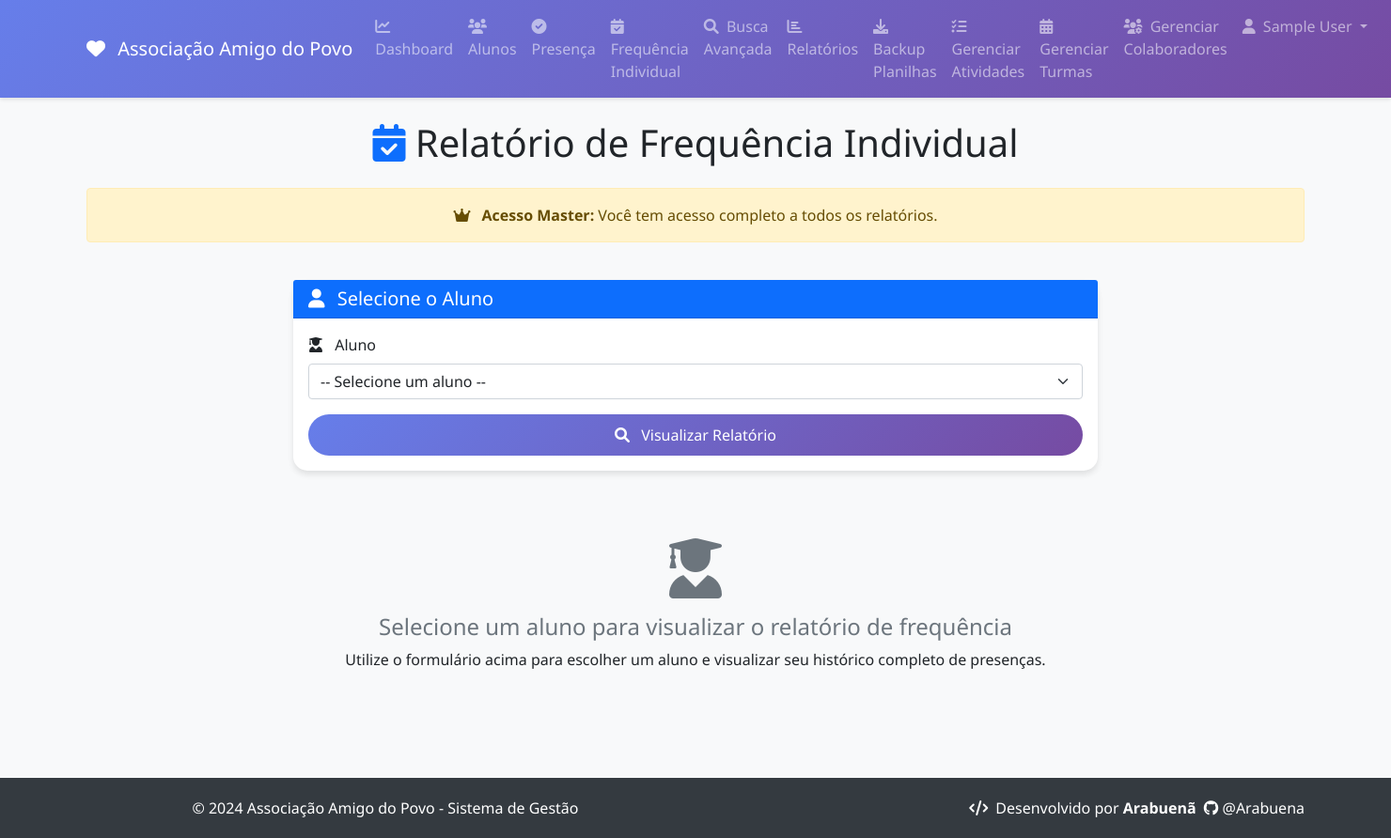
After one commit to arabeuna/associacaoamigodopovo, a Flask app: page /frequencia_individual in a window 1480 px wide. The commit adds this page. Shown: the whole page at 94% size. Run offline with Flask 3, Linux system fonts and the light colour scheme; the visitor is signed in with stand-in values (Sample User, id 1).

Commit message:
busca nova

```diff
--- a/app.py
+++ b/app.py
@@ -1802,6 +1802,46 @@ def marcar_presenca():
     except Exception as e:
         return jsonify({'success': False, 'message': f'Erro ao marcar presença: {str(e)}'})
 
+@app.route('/frequencia_individual')
+@login_obrigatorio
+def frequencia_individual():
+    # Obter alunos baseado no nível de acesso do usuário
+    lista_alunos = obter_alunos_usuario()
+    usuario_nome = session.get('usuario_nome', 'Usuário')
+    nivel_usuario = session.get('usuario_nivel', 'usuario')
+
+    # Verificar se um aluno foi selecionado
+    aluno_id = request.args.get('aluno_id')
+    aluno_selecionado = None
+    dados_presenca = None
+
+    if aluno_id and aluno_id.isdigit():
+        aluno_id = int(aluno_id)
+        if 0 <= aluno_id < len(academia.alunos_reais):
+            aluno_selecionado = academia.alunos_reais[aluno_id]
+
+            # Verificar permissão para ver este aluno
+            if nivel_usuario == 'usuario':
+                # Professores só podem ver alunos da sua atividade
+                usuario_logado = session.get('usuario_logado')
+                usuario_info = USUARIOS.get(usuario_logado, {})
+                atividades_responsavel = usuario_info.get('atividades_responsavel', [])
+
+                if aluno_selecionado.get('atividade') not in atividades_responsavel:
+                    aluno_selecionado = None
+
+            # Obter dados de presença
+            if aluno_selecionado:
+                dados_presenca = academia.get_presenca_aluno(aluno_selecionado['nome'])
+
+    return render_template('frequencia_individual.html',
+                          alunos=lista_alunos,
+                          aluno_id=aluno_id,
+                          aluno_selecionado=aluno_selecionado,
+                          dados_presenca=dados_presenca,
+                          usuario_nome=usuario_nome,
+                          nivel_usuario=nivel_usuario)
+
 @app.route('/marcar_presenca_detalhada', methods=['POST'])
 @login_obrigatorio
 def marcar_presenca_detalhada():
@@ -2160,6 +2200,9 @@ def obter_aluno(aluno_id):
         # Adicionar dados de presença se for da Informática
         dados_presenca = None
         if aluno.get('atividade') == 'Informática':
+            dados_presenca = academia.get_presenca_aluno(aluno['nome'])
+        else:
+            # Para outros cursos, também buscar dados de presença
             dados_presenca = academia.get_presenca_aluno(aluno['nome'])
 
         return jsonify({
--- a/templates/base.html
+++ b/templates/base.html
@@ -72,6 +72,11 @@
                     <li class="nav-item">
                         <a class="nav-link" href="{{ url_for('presenca') }}">
                             <i class="fas fa-check-circle me-1"></i> Presença
+                        </a>
+                    </li>
+                    <li class="nav-item">
+                        <a class="nav-link" href="{{ url_for('frequencia_individual') }}">
+                            <i class="fas fa-calendar-check me-1"></i> Frequência Individual
                         </a>
                     </li>
                     <li class="nav-item">
--- /dev/null
+++ b/templates/frequencia_individual.html
@@ -0,0 +1,442 @@
+{% extends "base.html" %}
+
+{% block title %}Relatório de Frequência Individual - Associação Amigo do Povo{% endblock %}
+
+{% block content %}
+<div class="row mb-4">
+    <div class="col-12">
+        <h1 class="display-6 text-center mb-4">
+            <i class="fas fa-calendar-check text-primary"></i>
+            Relatório de Frequência Individual
+        </h1>
+
+        {% if nivel_usuario == 'usuario' %}
+        <div class="alert alert-info text-center">
+            <i class="fas fa-chalkboard-teacher me-2"></i>
+            <strong>Acesso Restrito:</strong> Você pode visualizar apenas os relatórios dos seus alunos atribuídos.
+        </div>
+        {% elif nivel_usuario == 'admin' %}
+        <div class="alert alert-success text-center">
+            <i class="fas fa-shield-alt me-2"></i>
+            <strong>Acesso Administrativo:</strong> Você pode visualizar relatórios de qualquer aluno.
+        </div>
+        {% elif nivel_usuario == 'admin_master' %}
+        <div class="alert alert-warning text-center">
+            <i class="fas fa-crown me-2"></i>
+            <strong>Acesso Master:</strong> Você tem acesso completo a todos os relatórios.
+        </div>
+        {% endif %}
+    </div>
+</div>
+
+<!-- Seleção de Aluno -->
+<div class="row justify-content-center mb-4">
+    <div class="col-md-8">
+        <div class="card">
+            <div class="card-header bg-primary text-white">
+                <h5 class="mb-0">
+                    <i class="fas fa-user me-2"></i>
+                    Selecione o Aluno
+                </h5>
+            </div>
+            <div class="card-body">
+                <form id="formRelatorioFrequencia" action="{{ url_for('frequencia_individual') }}" method="get">
+                    <div class="mb-3">
+                        <label for="aluno_id" class="form-label">
+                            <i class="fas fa-user-graduate me-2"></i>
+                            Aluno
+                        </label>
+                        <select class="form-select" id="aluno_id" name="aluno_id" required>
+                            <option value="">-- Selecione um aluno --</option>
+                            {% for aluno in alunos %}
+                                <option value="{{ loop.index0 }}" {% if aluno_id == loop.index0|string %}selected{% endif %}>
+                                    {{ aluno.nome }} - {{ aluno.atividade }}
+                                </option>
+                            {% endfor %}
+                        </select>
+                    </div>
+                    <div class="d-grid">
+                        <button type="submit" class="btn btn-primary">
+                            <i class="fas fa-search me-2"></i>
+                            Visualizar Relatório
+                        </button>
+                    </div>
+                </form>
+            </div>
+        </div>
+    </div>
+</div>
+
+{% if aluno_selecionado %}
+<!-- Dados do Aluno -->
+<div class="row mb-4">
+    <div class="col-md-12">
+        <div class="card">
+            <div class="card-header bg-info text-white">
+                <h5 class="mb-0">
+                    <i class="fas fa-id-card me-2"></i>
+                    Dados do Aluno
+                </h5>
+            </div>
+            <div class="card-body">
+                <div class="row">
+                    <div class="col-md-2 text-center mb-3 mb-md-0">
+                        <div class="avatar-circle bg-primary text-white rounded-circle d-flex align-items-center justify-content-center mx-auto mb-3"
+                             style="width: 100px; height: 100px; font-size: 2.5rem;">
+                            {{ aluno_selecionado.nome.split()[0][0] }}{{ aluno_selecionado.nome.split()[-1][0] if aluno_selecionado.nome.split()|length > 1 else '' }}
+                        </div>
+                    </div>
+                    <div class="col-md-5">
+                        <h4>{{ aluno_selecionado.nome }}</h4>
+                        <p class="mb-1">
+                            <i class="fas fa-graduation-cap me-2 text-primary"></i>
+                            <strong>Atividade:</strong> {{ aluno_selecionado.atividade }}
+                        </p>
+                        <p class="mb-1">
+                            <i class="fas fa-users me-2 text-primary"></i>
+                            <strong>Turma:</strong> {{ aluno_selecionado.turma }}
+                        </p>
+                        <p class="mb-0">
+                            <i class="fas fa-calendar-plus me-2 text-primary"></i>
+                            <strong>Data de Cadastro:</strong> {{ aluno_selecionado.data_cadastro }}
+                        </p>
+                    </div>
+                    <div class="col-md-5">
+                        <div class="card h-100 bg-light">
+                            <div class="card-body">
+                                <h5 class="card-title">Status de Frequência</h5>
+                                {% if dados_presenca %}
+                                    <div class="d-flex align-items-center mb-2">
+                                        <div class="progress flex-grow-1 me-2" style="height: 10px;">
+                                            <div class="progress-bar bg-success" role="progressbar"
+                                                 style="width: {{ dados_presenca.percentual }}%;"
+                                                 aria-valuenow="{{ dados_presenca.percentual }}" aria-valuemin="0" aria-valuemax="100">
+                                            </div>
+                                        </div>
+                                        <span class="fw-bold">{{ dados_presenca.percentual }}%</span>
+                                    </div>
+
+                                    {% if dados_presenca.percentual >= 80 %}
+                                        <div class="alert alert-success mb-0">
+                                            <i class="fas fa-star me-2"></i>
+                                            <strong>Excelente frequência!</strong>
+                                        </div>
+                                    {% elif dados_presenca.percentual >= 60 %}
+                                        <div class="alert alert-info mb-0">
+                                            <i class="fas fa-thumbs-up me-2"></i>
+                                            <strong>Boa frequência</strong>
+                                        </div>
+                                    {% elif dados_presenca.percentual >= 40 %}
+                                        <div class="alert alert-warning mb-0">
+                                            <i class="fas fa-exclamation-triangle me-2"></i>
+                                            <strong>Frequência regular</strong>
+                                        </div>
+                                    {% else %}
+                                        <div class="alert alert-danger mb-0">
+                                            <i class="fas fa-exclamation-circle me-2"></i>
+                                            <strong>Baixa frequência</strong>
+                                        </div>
+                                    {% endif %}
+                                {% else %}
+                                    <div class="alert alert-secondary mb-0">
+                                        <i class="fas fa-clock me-2"></i>
+                                        <strong>Sem dados de frequência disponíveis</strong>
+                                    </div>
+                                {% endif %}
+                            </div>
+                        </div>
+                    </div>
+                </div>
+            </div>
+        </div>
+    </div>
+</div>
+
+<!-- Estatísticas de Frequência -->
+<div class="row mb-4">
+    <div class="col-md-3">
+        <div class="card text-center">
+            <div class="card-body">
+                <i class="fas fa-calendar-check fa-2x text-success mb-2"></i>
+                <h3>{{ dados_presenca.total_presencas if dados_presenca else 0 }}</h3>
+                <p class="text-muted mb-0">Total de Presenças</p>
+            </div>
+        </div>
+    </div>
+    <div class="col-md-3">
+        <div class="card text-center">
+            <div class="card-body">
+                <i class="fas fa-calendar-times fa-2x text-danger mb-2"></i>
+                <h3>{{ dados_presenca.total_faltas if dados_presenca else 0 }}</h3>
+                <p class="text-muted mb-0">Total de Faltas</p>
+            </div>
+        </div>
+    </div>
+    <div class="col-md-3">
+        <div class="card text-center">
+            <div class="card-body">
+                <i class="fas fa-calendar-alt fa-2x text-primary mb-2"></i>
+                <h3>{{ (dados_presenca.total_presencas + dados_presenca.total_faltas) if dados_presenca else 0 }}</h3>
+                <p class="text-muted mb-0">Total de Registros</p>
+            </div>
+        </div>
+    </div>
+    <div class="col-md-3">
+        <div class="card text-center">
+            <div class="card-body">
+                <i class="fas fa-percentage fa-2x text-info mb-2"></i>
+                <h3>{{ dados_presenca.percentual if dados_presenca else 0 }}%</h3>
+                <p class="text-muted mb-0">Taxa de Presença</p>
+            </div>
+        </div>
+    </div>
+</div>
+
+<!-- Histórico de Presenças -->
+<div class="row">
+    <div class="col-md-12">
+        <div class="card">
+            <div class="card-header bg-success text-white">
+                <h5 class="mb-0">
+                    <i class="fas fa-history me-2"></i>
+                    Histórico de Presenças
+                </h5>
+            </div>
+            <div class="card-body">
+                {% if dados_presenca and dados_presenca.registros %}
+                    <div class="table-responsive">
+                        <table class="table table-striped table-hover">
+                            <thead>
+                                <tr>
+                                    <th>Data</th>
+                                    <th>Horário</th>
+                                    <th>Status</th>
+                                    <th>Turma</th>
+                                    <th>Observações</th>
+                                </tr>
+                            </thead>
+                            <tbody>
+                                {% for registro in dados_presenca.registros|sort(attribute='data', reverse=true) %}
+                                <tr>
+                                    <td>
+                                        <i class="fas fa-calendar-day me-1 text-primary"></i>
+                                        {{ registro.data }}
+                                    </td>
+                                    <td>
+                                        <i class="fas fa-clock me-1 text-secondary"></i>
+                                        {{ registro.horario }}
+                                    </td>
+                                    <td>
+                                        {% if registro.status == 'P' %}
+                                            <span class="badge bg-success">Presente</span>
+                                        {% else %}
+                                            <span class="badge bg-danger">Falta</span>
+                                        {% endif %}
+                                    </td>
+                                    <td>
+                                        {% if registro.turma %}
+                                            <i class="fas fa-users me-1 text-info"></i>
+                                            {{ registro.turma }}
+                                        {% else %}
+                                            <span class="text-muted">-</span>
+                                        {% endif %}
+                                    </td>
+                                    <td>
+                                        {% if registro.observacoes %}
+                                            <i class="fas fa-comment-alt me-1 text-warning"></i>
+                                            {{ registro.observacoes }}
+                                        {% else %}
+                                            <span class="text-muted">-</span>
+                                        {% endif %}
+                                    </td>
+                                </tr>
+                                {% endfor %}
+                            </tbody>
+                        </table>
+                    </div>
+                {% else %}
+                    <div class="text-center py-5">
+                        <i class="fas fa-calendar-times fa-4x text-muted mb-3"></i>
+                        <h4 class="text-muted">Nenhum registro de presença encontrado</h4>
+                        <p>Este aluno ainda não possui registros de presença no sistema.</p>
+                    </div>
+                {% endif %}
+            </div>
+        </div>
+    </div>
+</div>
+
+<!-- Gráfico de Frequência Mensal -->
+<div class="row mt-4">
+    <div class="col-md-12">
+        <div class="card">
+            <div class="card-header bg-primary text-white">
+                <h5 class="mb-0">
+                    <i class="fas fa-chart-bar me-2"></i>
+                    Frequência Mensal
+                </h5>
+            </div>
+            <div class="card-body">
+                <canvas id="graficoFrequencia" height="100"></canvas>
+            </div>
+        </div>
+    </div>
+</div>
+
+<!-- Botões de Ação -->
+<div class="row mt-4 mb-5">
+    <div class="col-md-12 text-center">
+        <a href="{{ url_for('marcar_presenca_manual', aluno_id=aluno_id) }}" class="btn btn-success me-2">
+            <i class="fas fa-check-circle me-2"></i>
+            Marcar Presença
+        </a>
+        <a href="#" onclick="window.print();" class="btn btn-info me-2">
+            <i class="fas fa-print me-2"></i>
+            Imprimir Relatório
+        </a>
+        <a href="{{ url_for('alunos') }}" class="btn btn-secondary">
+            <i class="fas fa-arrow-left me-2"></i>
+            Voltar para Lista de Alunos
+        </a>
+    </div>
+</div>
+
+{% else %}
+<!-- Sem aluno selecionado -->
+{% if aluno_id %}
+<div class="alert alert-danger">
+    <i class="fas fa-exclamation-triangle me-2"></i>
+    <strong>Erro:</strong> Aluno não encontrado ou você não tem permissão para visualizar este relatório.
+</div>
+{% endif %}
+
+<div class="text-center py-5">
+    <i class="fas fa-user-graduate fa-4x text-muted mb-3"></i>
+    <h4 class="text-muted">Selecione um aluno para visualizar o relatório de frequência</h4>
+    <p>Utilize o formulário acima para escolher um aluno e visualizar seu histórico completo de presenças.</p>
+</div>
+{% endif %}
+{% endblock %}
+
+{% block scripts %}
+{% if aluno_selecionado and dados_presenca %}
+<script src="https://cdn.jsdelivr.net/npm/chart.js"></script>
+<script>
+    // Preparar dados para o gráfico
+    document.addEventListener('DOMContentLoaded', function() {
+        const ctx = document.getElementById('graficoFrequencia').getContext('2d');
+
+        // Processar dados de presença por mês
+        const registros = {{ dados_presenca.registros|tojson }};
+        const dadosPorMes = processarDadosPorMes(registros);
+
+        // Criar gráfico
+        const graficoFrequencia = new Chart(ctx, {
+            type: 'bar',
+            data: {
+                labels: dadosPorMes.labels,
+                datasets: [
+                    {
+                        label: 'Presenças',
+                        data: dadosPorMes.presencas,
+                        backgroundColor: 'rgba(40, 167, 69, 0.7)',
+                        borderColor: 'rgba(40, 167, 69, 1)',
+                        borderWidth: 1
+                    },
+                    {
+                        label: 'Faltas',
+                        data: dadosPorMes.faltas,
+                        backgroundColor: 'rgba(220, 53, 69, 0.7)',
+                        borderColor: 'rgba(220, 53, 69, 1)',
+                        borderWidth: 1
+                    }
+                ]
+            },
+            options: {
+                responsive: true,
+                scales: {
+                    y: {
+                        beginAtZero: true,
+                        title: {
+                            display: true,
+                            text: 'Quantidade'
+                        }
+                    },
+                    x: {
+                        title: {
+                            display: true,
+                            text: 'Mês'
+                        }
+                    }
+                },
+                plugins: {
+                    title: {
+                        display: true,
+                        text: 'Histórico de Frequência por Mês',
+                        font: {
+                            size: 16
+                        }
+                    },
+                    legend: {
+                        position: 'bottom'
+                    }
+                }
+            }
+        });
+    });
+
+    // Função para processar dados por mês
+    function processarDadosPorMes(registros) {
+        const meses = {};
+        const mesesNomes = ['Jan', 'Fev', 'Mar', 'Abr', 'Mai', 'Jun', 'Jul', 'Ago', 'Set', 'Out', 'Nov', 'Dez'];
+
+        // Inicializar estrutura
+        registros.forEach(registro => {
+            // Formato esperado: DD/MM/YYYY
+            const partes = registro.data.split('/');
+            if (partes.length === 3) {
+                const mes = parseInt(partes[1]) - 1; // 0-indexed
+                const ano = partes[2];
+                const chave = `${mesesNomes[mes]}/${ano}`;
+
+                if (!meses[chave]) {
+                    meses[chave] = { presencas: 0, faltas: 0 };
+                }
+
+                if (registro.status === 'P') {
+                    meses[chave].presencas++;
+                } else {
+                    meses[chave].faltas++;
+                }
+            }
+        });
+
+        // Ordenar por data
+        const chaves = Object.keys(meses);
+        chaves.sort((a, b) => {
+            const [mesA, anoA] = a.split('/');
+            const [mesB, anoB] = b.split('/');
+
+            if (anoA !== anoB) {
+                return parseInt(anoA) - parseInt(anoB);
+            }
+
+            return mesesNomes.indexOf(mesA) - mesesNomes.indexOf(mesB);
+        });
+
+        // Preparar dados para o gráfico
+        const labels = [];
+        const presencas = [];
+        const faltas = [];
+
+        chaves.forEach(chave => {
+            labels.push(chave);
+            presencas.push(meses[chave].presencas);
+            faltas.push(meses[chave].faltas);
+        });
+
+        return { labels, presencas, faltas };
+    }
+</script>
+{% endif %}
+{% endblock %}
--- a/templates/presenca.html
+++ b/templates/presenca.html
@@ -238,9 +238,13 @@
             <i class="fas fa-chart-line me-2"></i>
             Ver Dashboard
         </a>
-        <a href="{{ url_for('alunos') }}" class="btn btn-outline-secondary">
+        <a href="{{ url_for('alunos') }}" class="btn btn-outline-secondary me-2">
             <i class="fas fa-users me-2"></i>
             Ver Alunos
+        </a>
+        <a href="{{ url_for('frequencia_individual') }}" class="btn btn-outline-info">
+            <i class="fas fa-calendar-check me-2"></i>
+            Relatórios de Frequência
         </a>
     </div>
 </div>
```
Also changed, not shown: templates/alunos.html (+8 -0 lines).
